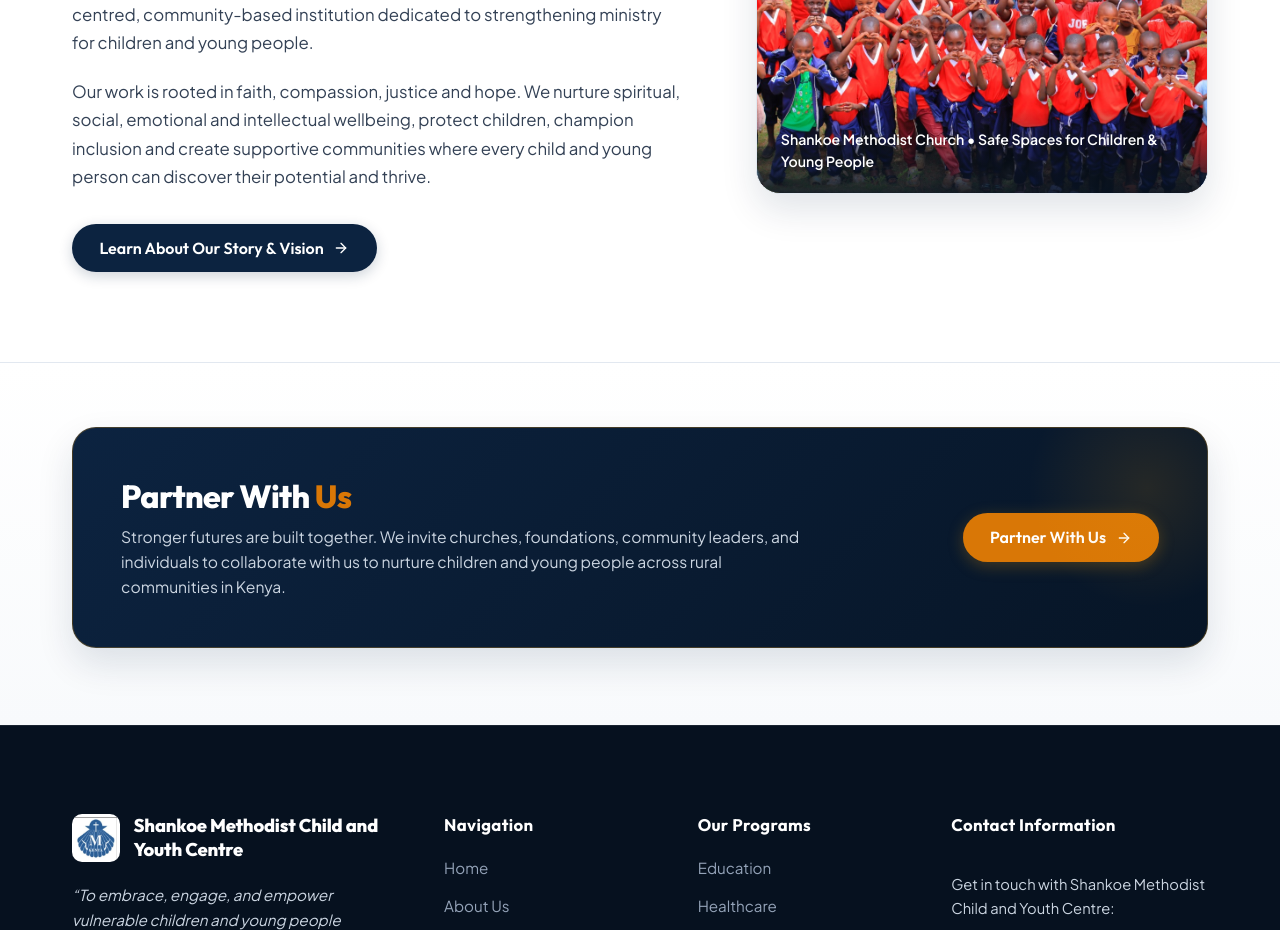
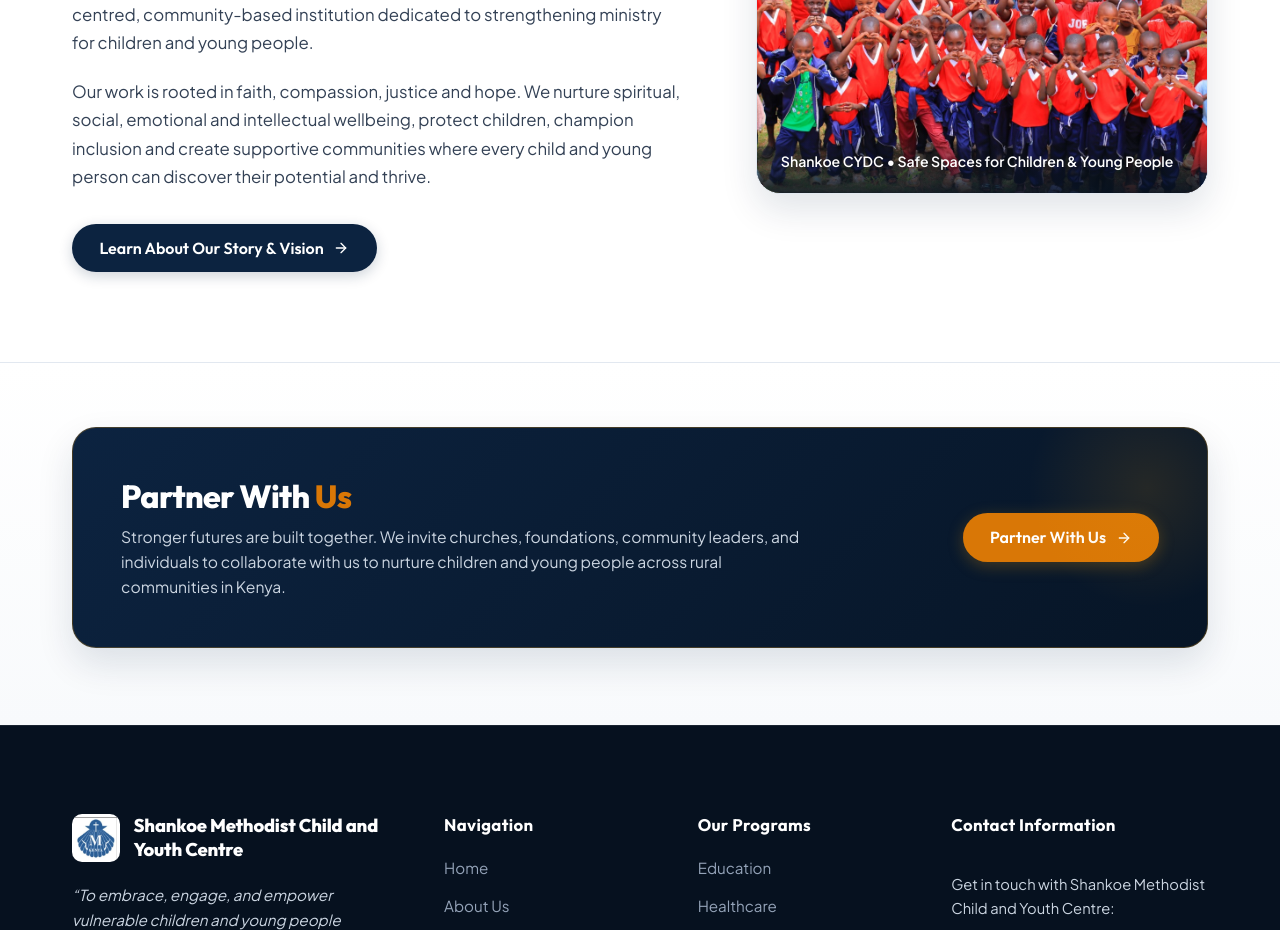
Before and after one commit to Robin142-alt/shankoe-cydc-v2, a React (Vite) app: page / in a window 1280 px wide. Shown: the part 980-1910 px from the top of the page. Built offline with nearby package versions, Linux system fonts and the light colour scheme.

Commit message:
Update homepage photo overlay caption to Shankoe CYDC

```diff
--- a/src/pages/HomePage.jsx
+++ b/src/pages/HomePage.jsx
@@ -57,7 +57,7 @@
                   className="home-who-img"
                 />
                 <div className="home-who-caption">
-                  <span>Shankoe Methodist Church • Safe Spaces for Children & Young People</span>
+                  <span>Shankoe CYDC • Safe Spaces for Children & Young People</span>
                 </div>
               </div>
             </div>
```
